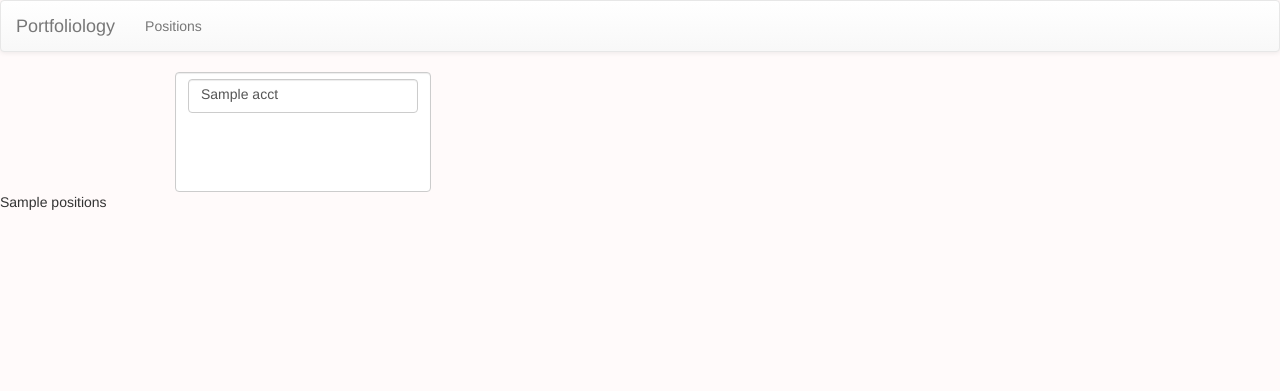
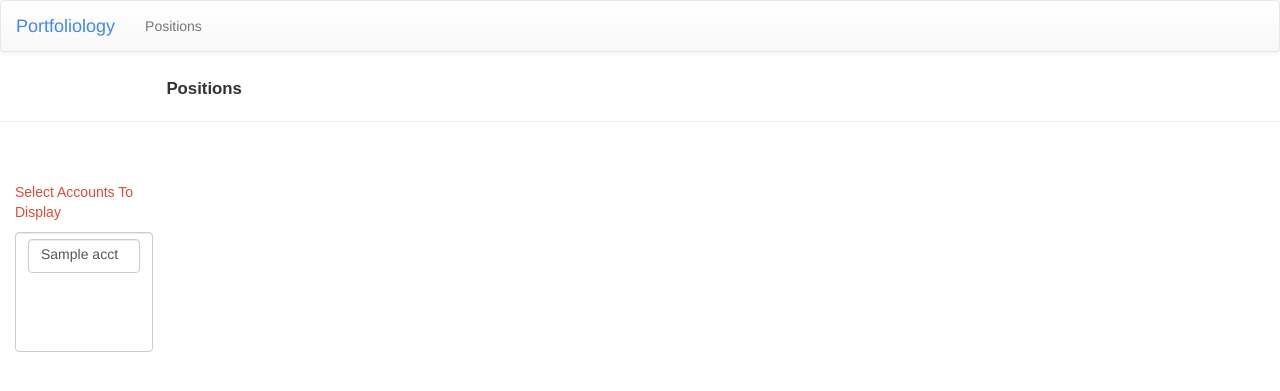
Before and after one commit to grsmith1943/portfoliology, a Django app: template positions/templates/positions/index.html in a window 1280 px wide. Shown: the top 391 px of the page. Run offline with Django 3.2, Linux system fonts and the light colour scheme; the template is opened without the code that fills it: most values are stand-ins (such as "Sample title", 1, 10 or a date in 2020); some libraries are stand-ins or nearby versions.

Commit message:
fully styled

```diff
--- a/home/templates/home/base.html
+++ b/home/templates/home/base.html
@@ -37,13 +37,43 @@
 
     <style>
 
-        body {
-            background-color: snow;
+        .navbar-collapse .navbar-brand {
+            background-color: #f1f1f1
+        }
+
+        .dataframe {
+            font-family: Arial,sans-serif;
+            border: none
+        }
+
+        .dataframe th {
+            font-size: .8em;
+            white-space: nowrap;
+        }
+
+        .dataframe td {
+            font-size: .75em;
+            white-space: nowrap;
+            overflow: ellipsis;
+            border-left: none;
+            border-right: none;
         }
 
         .thead-inverse th {
-            color: #fff;
-            background-color: #373a3c;
+            color: black;
+            background-color: #f2f2f2;
+            border-left: none;
+            border-right: none;
+            border-bottom: none
+        }
+
+        .dataframe tfoot {
+            font-weight: bold;
+            background-color: #e6eef7;
+        }
+
+        .table>thead>tr>th {
+            border-bottom: none
         }
 
     </style>
@@ -59,7 +89,7 @@
             <span class="icon-bar"></span>
             <span class="icon-bar"></span>
           </button>
-          <a class="navbar-brand" href="/">Portfoliology</a>
+          <a style="color: #4285f4; font-family:sans-serif typeface" class="navbar-brand" href="/">Portfoliology</a>
         </div>
 
         <!-- Collect the nav links, forms, and other content for toggling -->
@@ -79,7 +109,7 @@
 
         // Make all tables that come from pandas sortable
         $(document).ready(function() {
-            $(".dataframe").addClass("table").addClass("table-striped").addClass("sortable");
+            $(".dataframe").addClass("table").addClass("sortable");
             $(".dataframe thead").addClass("thead-inverse");
         });
 
--- a/positions/templates/positions/index.html
+++ b/positions/templates/positions/index.html
@@ -8,15 +8,41 @@
 
     <style>
 
+        #accounts-header {
+            margin: 0 15px 0 15px;
+            font-family: Arial,sans-serif;
+            color: #dd4b39;
+            font-size: 1em;
+        }
+
         #dropdown_accounts {
-            margin: 0 0 0 175px;
-            width: 20%;
-            height: 120px
+            height: 120px;
+            margin: 10px 15px 0 15px;
+            width: 90%;
+        }
+
+        .sidenav {
+            height: 100%;
+            width: 12%;
+            position: fixed;
+            z-index: 1;
+            background-color: white;
+            top: 122px;
+            left: 0;
+            overflow-x: hidden;
+            padding-top: 60px;
+        }
+
+        #positions-header {
+            margin: 25px 0 0 13%;
+            font-family: Arial,sans-serif;
+            font-weight: bold;
+            font-size: 1.2em;
         }
 
         .dataframe {
-            margin: 25px 0 70px 175px;
-            width: 83%;
+            margin: 52px 0 70px 13%;
+            width: 80%;
         }
 
         .dataframe td {
@@ -25,6 +51,10 @@
             overflow: ellipsis;
             border-left: none;
             border-right: none;
+        }
+
+        .dataframe td:nth-child(1), .dataframe td:nth-child(2) {
+            color: #11C
         }
 
         .dataframe td:nth-child(n+3), .dataframe th:nth-child(n+3) {
@@ -36,8 +66,7 @@
         }
 
         .dataframe tfoot {
-            font-weight: bold;
-            background-color: #e6eef7;
+            color: black;
         }
 
     </style>
@@ -46,11 +75,19 @@
 
 {% block content %}
 
-    <select multiple="multiple" name="accounts[]" id="dropdown_accounts" class="form-control">
-        {% for acct in accounts %}
-            <option value="{{ acct }}" class="form-control">{{ acct }}</option>
-        {% endfor %}
-    </select>
+    <div id="sidenav" class="sidenav">
+
+        <p id="accounts-header">Select Accounts To Display</p>
+        <select multiple="multiple" name="accounts[]" id="dropdown_accounts" class="form-control">
+            {% for acct in accounts %}
+                <option value="{{ acct }}" class="form-control">{{ acct }}</option>
+            {% endfor %}
+        </select>
+    </div>
+
+    <p id="positions-header">Positions</p>
+
+    <hr>
 
     {{ positions|safe }}
 
--- a/positions/views.py
+++ b/positions/views.py
@@ -9,7 +9,7 @@ from . import portfolio_utils as pu
 
 def index(request):
     """Primary view of positions held"""
-    positions_raw = pd.read_csv(os.path.join(settings.STATIC_ROOT, 'portfolio/positions.csv'))
+    positions_raw = pd.read_csv(os.path.join(settings.STATIC_ROOT, 'positions/positions.csv'))
     positions_summary = pu.get_position_metrics(positions_raw)
 
     context = {
```
Also changed, not shown: positions/portfolio_utils.py (+11 -6 lines), positions/static/positions/images/favicon.png (renamed from positions/static/portfolio/images/favicon.png).
